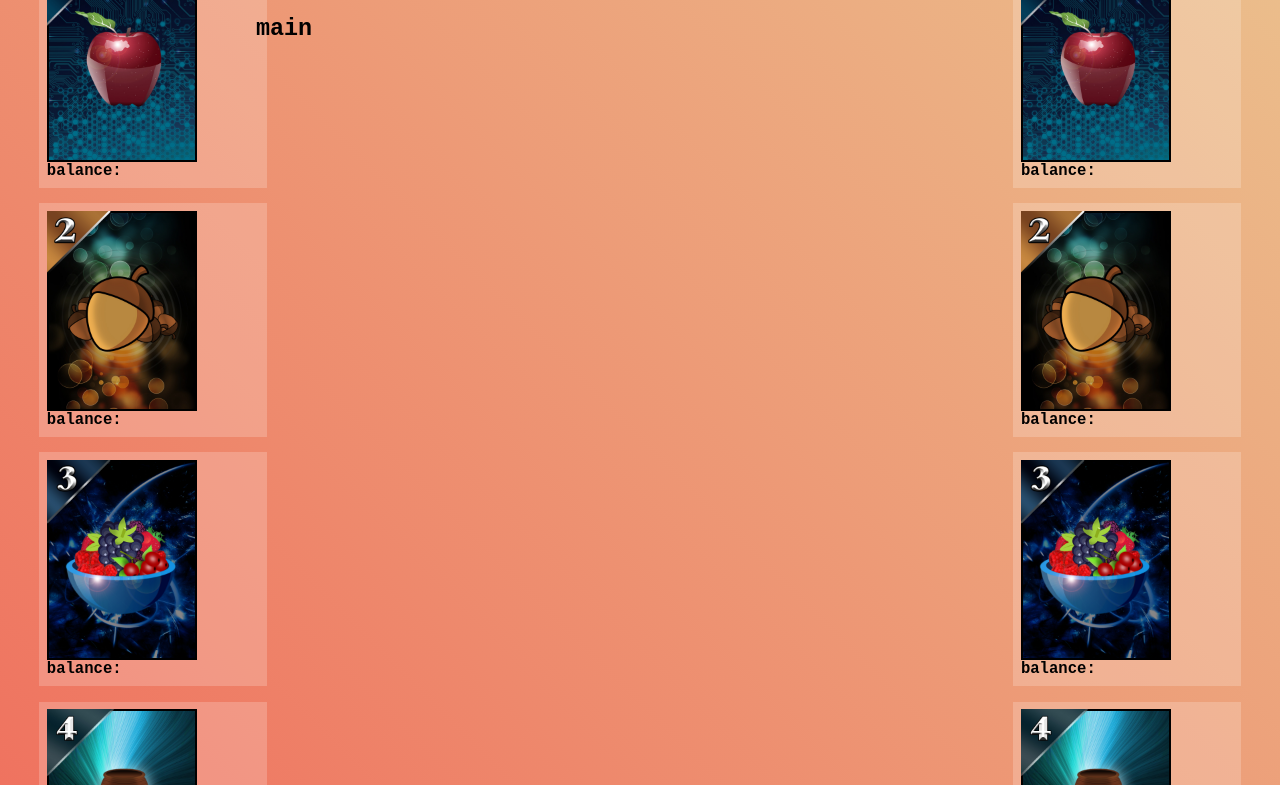
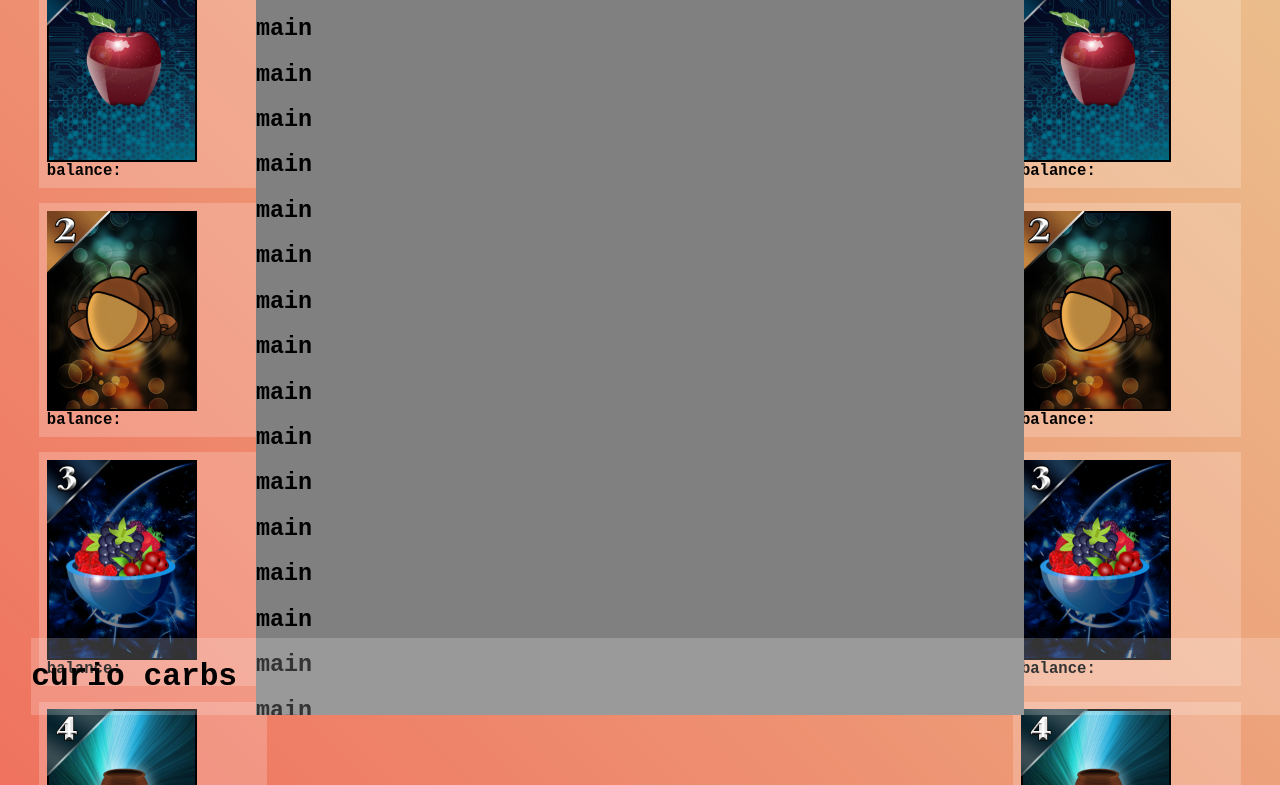
Before and after one commit to fafrd/curio-wrapper-site, a website built with Parcel: page index.html in a window 1280 px wide. Shown: the part 85-870 px from the top of the page. Built offline with nearby package versions, Linux system fonts and the light colour scheme.

Commit message:
scroll fixes, footer

```diff
--- a/index.html
+++ b/index.html
@@ -63,6 +63,47 @@
         </header>
 
         <h2>main</h2>
+        <h2>main</h2>
+        <h2>main</h2>
+        <h2>main</h2>
+        <h2>main</h2>
+        <h2>main</h2>
+        <h2>main</h2>
+        <h2>main</h2>
+        <h2>main</h2>
+        <h2>main</h2>
+        <h2>main</h2>
+        <h2>main</h2>
+        <h2>main</h2>
+        <h2>main</h2>
+        <h2>main</h2>
+        <h2>main</h2>
+        <h2>main</h2>
+        <h2>main</h2>
+        <h2>main</h2>
+        <h2>main</h2>
+        <h2>main</h2>
+        <h2>main</h2>
+        <h2>main</h2>
+        <h2>main</h2>
+        <h2>main</h2>
+        <h2>main</h2>
+        <h2>main</h2>
+        <h2>main</h2>
+        <h2>main</h2>
+        <h2>main</h2>
+        <h2>main</h2>
+        <h2>main</h2>
+        <h2>main</h2>
+        <h2>main</h2>
+        <h2>main</h2>
+        <h2>main</h2>
+        <h2>main</h2>
+        <h2>main</h2>
     </main>
+
+    <footer>
+        <h1>curio carbs</h1>
+    </footer>
 </body>
 </html>
--- a/style.css
+++ b/style.css
@@ -13,6 +13,16 @@ a {
 
 .pointer {
     cursor: pointer;
+}
+
+/* FOOTER */
+
+footer {
+    z-index: 2;
+    background: #ffffff33;
+    position: fixed;
+    bottom: 0;
+    width: 100%;
 }
 
 /* NAV */
@@ -38,9 +48,12 @@ nav img {
 
 main {
     position: fixed;
+    overflow-y: scroll;
+    width: 60%;
+    height: 100%;
     top: 0;
     left: 20%;
-    width: 60%;
+    background: gray;
 }
 
 /* HEADER */
```
